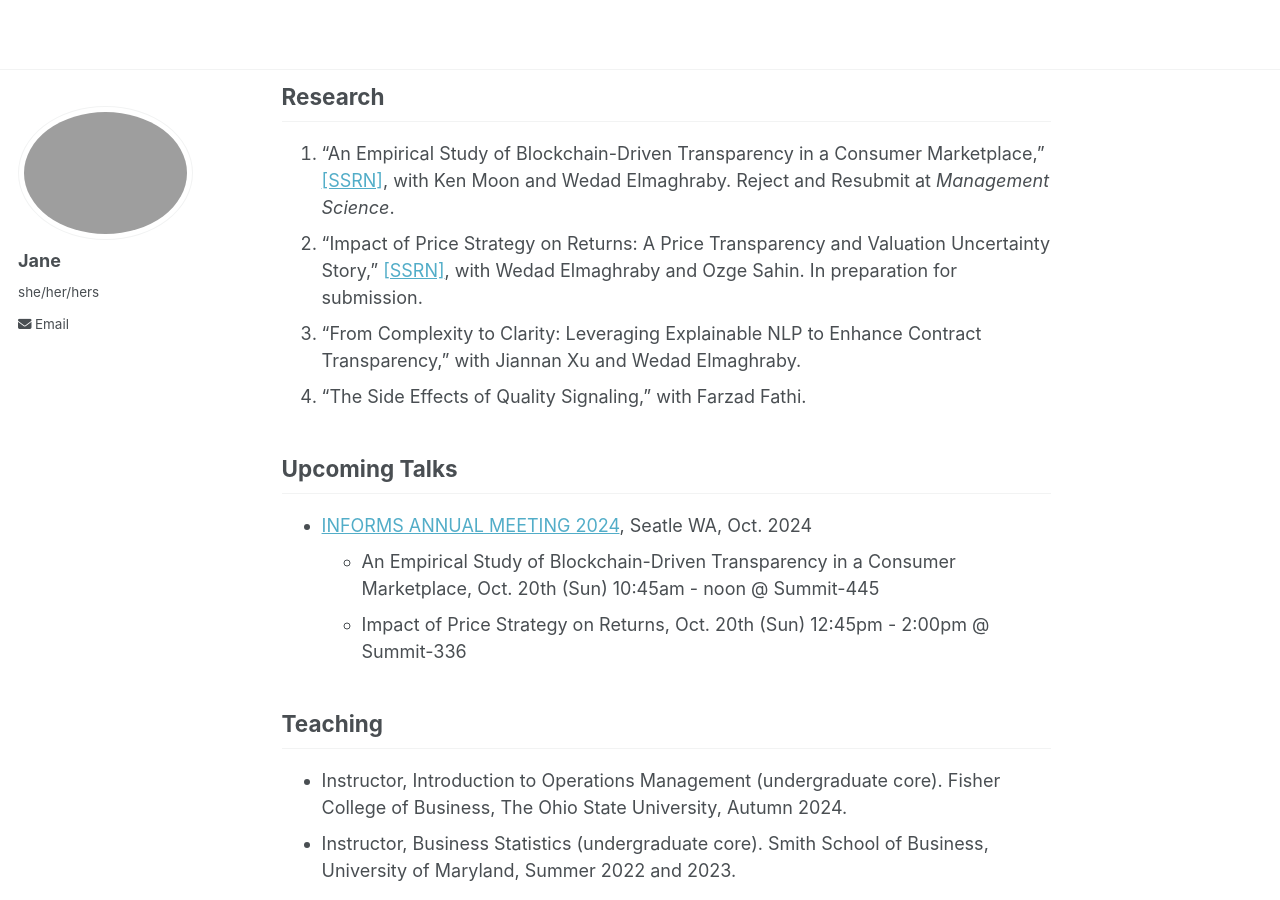
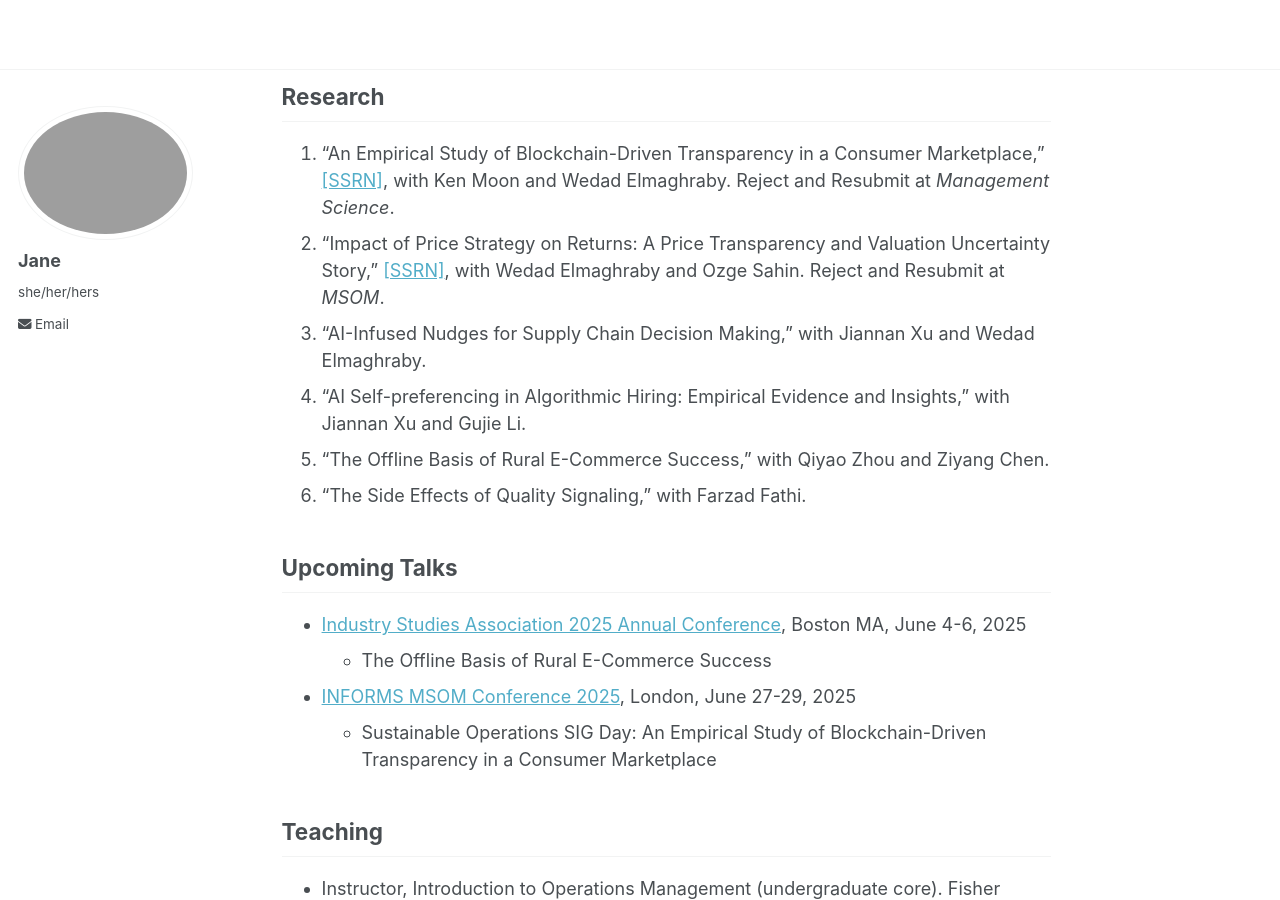
Before and after one commit to jiangyijane/jiangyijane.github.io, a Jekyll site: the page built from _pages/about.md, in a window 1280 px wide and 900 px high, scrolled down 323 px. Built offline with Jekyll 4.4.1, drawn with Linux system fonts in a browser that asks for light colours.

Commit message:
Update about.md

```diff
--- a/_pages/about.md
+++ b/_pages/about.md
@@ -15,16 +15,19 @@ I received my Ph.D. degree in Operations Management & Management Science from th
 Research
 ------
 1.	"An Empirical Study of Blockchain-Driven Transparency in a Consumer Marketplace," [[SSRN]](https://papers.ssrn.com/sol3/papers.cfm?abstract_id=4560414), with Ken Moon and Wedad Elmaghraby. Reject and Resubmit at <i>Management Science</i>.
-2. "Impact of Price Strategy on Returns: A Price Transparency and Valuation Uncertainty Story," [[SSRN]](https://papers.ssrn.com/sol3/papers.cfm?abstract_id=4893185), with Wedad Elmaghraby and Ozge Sahin. In preparation for submission.
-3. "From Complexity to Clarity: Leveraging Explainable NLP to Enhance Contract Transparency," with Jiannan Xu and Wedad Elmaghraby.
-4. "The Side Effects of Quality Signaling," with Farzad Fathi.
+2. "Impact of Price Strategy on Returns: A Price Transparency and Valuation Uncertainty Story," [[SSRN]](https://papers.ssrn.com/sol3/papers.cfm?abstract_id=4893185), with Wedad Elmaghraby and Ozge Sahin. Reject and Resubmit at <i>MSOM</i>.
+3. "AI-Infused Nudges for Supply Chain Decision Making," with Jiannan Xu and Wedad Elmaghraby.
+4. "AI Self-preferencing in Algorithmic Hiring: Empirical Evidence and Insights," with Jiannan Xu and Gujie Li.
+5. "The Offline Basis of Rural E-Commerce Success," with Qiyao Zhou and Ziyang Chen.
+6. "The Side Effects of Quality Signaling," with Farzad Fathi.
 
 
 Upcoming Talks
 ------
-- [INFORMS ANNUAL MEETING 2024](https://meetings.informs.org/wordpress/seattle2024/?_gl=1%2A1o24ut%2A_gcl_au%2AMTk5MjU4NDQzNy4xNzI4NDgzMzM0), Seatle WA, Oct. 2024
-  - An Empirical Study of Blockchain-Driven Transparency in a Consumer Marketplace, Oct. 20th (Sun) 10:45am - noon @ Summit-445
-  - Impact of Price Strategy on Returns, Oct. 20th (Sun) 12:45pm - 2:00pm @ Summit-336
+- [Industry Studies Association 2025 Annual Conference](https://www.industrystudies.org/isa-2025-conference-information-2), Boston MA, June 4-6, 2025
+  - The Offline Basis of Rural E-Commerce Success
+- [INFORMS MSOM Conference 2025](https://www.london.edu/faculty-and-research/management-science-and-operations/msom-conference-2025), London, June 27-29, 2025
+  - Sustainable Operations SIG Day: An Empirical Study of Blockchain-Driven Transparency in a Consumer Marketplace
 
 Teaching
 ------
```
